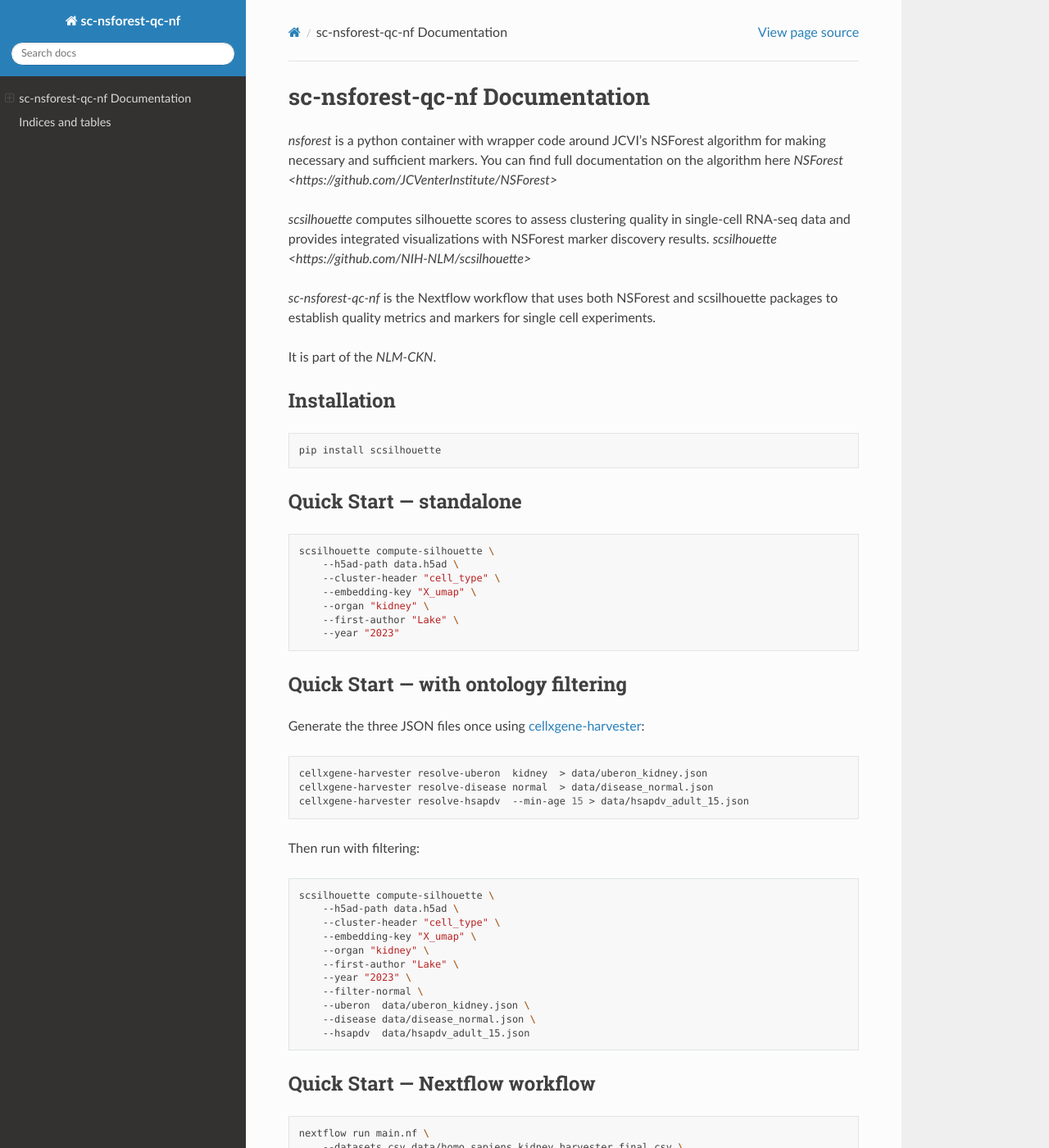
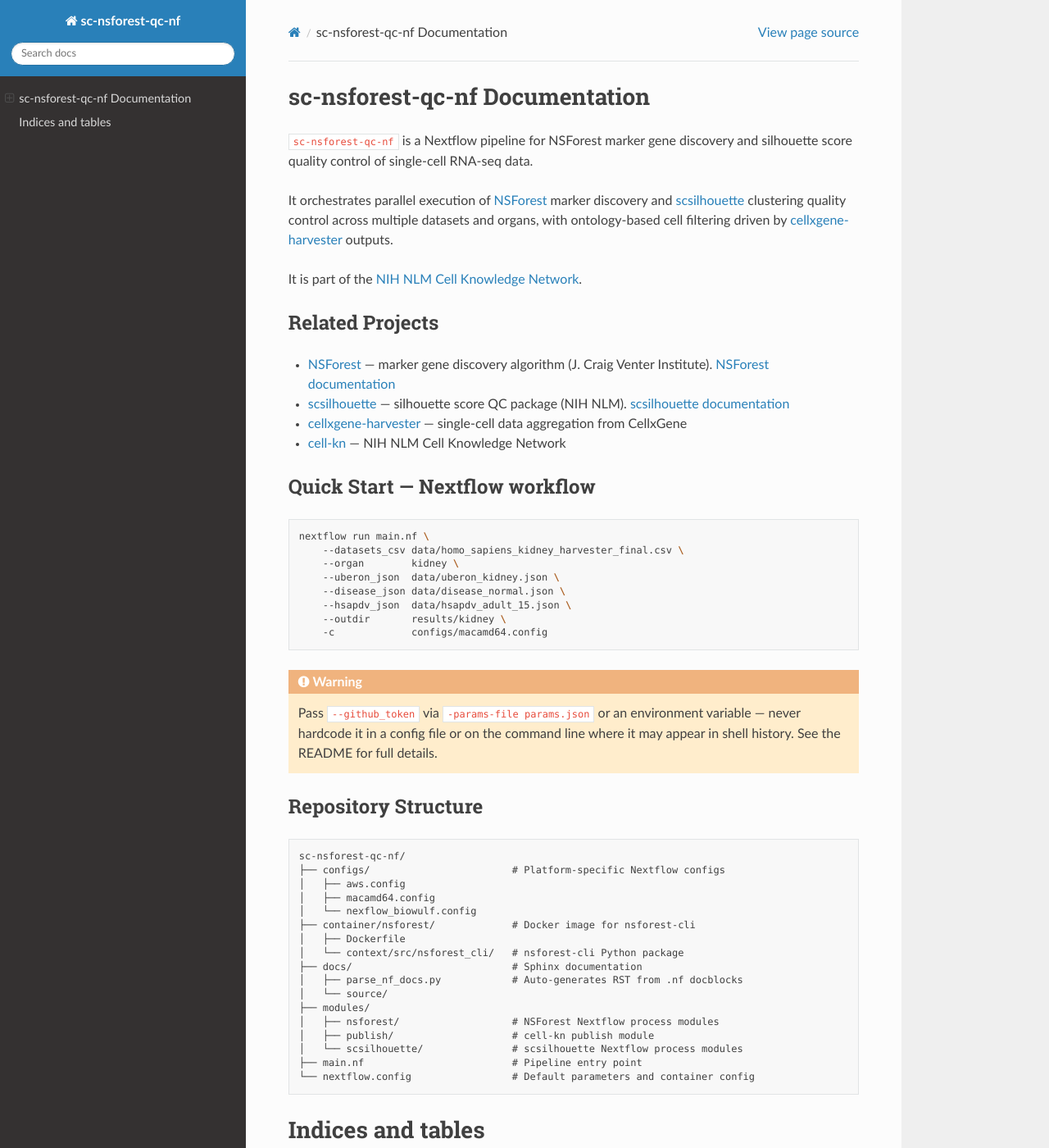
Before and after one commit to NIH-NLM/sc-nsforest-qc-nf, a Sphinx documentation site: the page built from docs/source/index.rst, in a window 1280 px wide and 1400 px high. Shown: the whole window at 82% size. Built offline with Sphinx 7.4.7 and the Read the Docs theme 3.1.0, drawn with Linux system fonts in a browser that asks for light colours; pages that are not in the unit, such as notebooks, are missing from menus; some of the changed text lies outside the part shown.

```diff
--- a/docs/source/index.rst
+++ b/docs/source/index.rst
@@ -1,27 +1,25 @@
 sc-nsforest-qc-nf Documentation
-==========================
+================================
 
-`nsforest` is a python container with wrapper code around JCVI's NSForest
-algorithm for making necessary and sufficient markers.  You can find full
-documentation on the algorithm here `NSForest <https://github.com/JCVenterInstitute/NSForest>`
+``sc-nsforest-qc-nf`` is a Nextflow pipeline for NSForest marker gene
+discovery and silhouette score quality control of single-cell RNA-seq data.
 
+It orchestrates parallel execution of
+`NSForest <https://github.com/JCVenterInstitute/NSForest>`_
+marker discovery and
+`scsilhouette <https://github.com/NIH-NLM/scsilhouette>`_
+clustering quality control across multiple datasets and organs, with
+ontology-based cell filtering driven by
+`cellxgene-harvester <https://github.com/NIH-NLM/cellxgene-harvester>`_
+outputs.
 
-`scsilhouette` computes silhouette scores to assess clustering quality in
-single-cell RNA-seq data and provides integrated visualizations with NSForest
-marker discovery results.  `scsilhouette <https://github.com/NIH-NLM/scsilhouette>`
-
-`sc-nsforest-qc-nf` is the Nextflow workflow that uses both NSForest and
-scsilhouette packages to establish quality metrics and markers for single cell
-experiments.
-
-It is part of the `NLM-CKN`.
-
+It is part of the `NIH NLM Cell Knowledge Network <https://github.com/NIH-NLM/cell-kn>`_.
 
 .. toctree::
    :maxdepth: 2
-   :caption: Python API
+   :caption: Overview
 
-   modules
+   README
 
 .. toctree::
    :maxdepth: 2
@@ -30,58 +28,24 @@
    nextflow/index
 
 .. toctree::
+   :maxdepth: 2
+   :caption: Python API (nsforest-cli)
+
+   modules
+
+.. toctree::
    :maxdepth: 1
    :caption: More
 
    changelog
 
-Installation
-------------
+Related Projects
+----------------
 
-.. code-block:: bash
-
-   pip install scsilhouette
-
-Quick Start — standalone
-------------------------
-
-.. code-block:: bash
-
-   scsilhouette compute-silhouette \
-       --h5ad-path data.h5ad \
-       --cluster-header "cell_type" \
-       --embedding-key "X_umap" \
-       --organ "kidney" \
-       --first-author "Lake" \
-       --year "2023"
-
-Quick Start — with ontology filtering
---------------------------------------
-
-Generate the three JSON files once using
-`cellxgene-harvester <https://github.com/NIH-NLM/cellxgene-harvester>`_:
-
-.. code-block:: bash
-
-   cellxgene-harvester resolve-uberon  kidney  > data/uberon_kidney.json
-   cellxgene-harvester resolve-disease normal  > data/disease_normal.json
-   cellxgene-harvester resolve-hsapdv  --min-age 15 > data/hsapdv_adult_15.json
-
-Then run with filtering:
-
-.. code-block:: bash
-
-   scsilhouette compute-silhouette \
-       --h5ad-path data.h5ad \
-       --cluster-header "cell_type" \
-       --embedding-key "X_umap" \
-       --organ "kidney" \
-       --first-author "Lake" \
-       --year "2023" \
-       --filter-normal \
-       --uberon  data/uberon_kidney.json \
-       --disease data/disease_normal.json \
-       --hsapdv  data/hsapdv_adult_15.json
+- `NSForest <https://github.com/JCVenterInstitute/NSForest>`_ — marker gene discovery algorithm (J. Craig Venter Institute). `NSForest documentation <https://nsforest.readthedocs.io>`_
+- `scsilhouette <https://github.com/NIH-NLM/scsilhouette>`_ — silhouette score QC package (NIH NLM). `scsilhouette documentation <https://nih-nlm.github.io/scsilhouette>`_
+- `cellxgene-harvester <https://github.com/NIH-NLM/cellxgene-harvester>`_ — single-cell data aggregation from CellxGene
+- `cell-kn <https://github.com/NIH-NLM/cell-kn>`_ — NIH NLM Cell Knowledge Network
 
 Quick Start — Nextflow workflow
 --------------------------------
@@ -94,7 +58,7 @@
        --uberon_json  data/uberon_kidney.json \
        --disease_json data/disease_normal.json \
        --hsapdv_json  data/hsapdv_adult_15.json \
-       --github_token "$(cat ~/.github_token)" \
+       --outdir       results/kidney \
        -c             configs/macamd64.config
 
 .. warning::
@@ -103,6 +67,29 @@
    variable — never hardcode it in a config file or on the command line where
    it may appear in shell history.  See the README for full details.
 
+Repository Structure
+--------------------
+
+.. code-block:: text
+
+   sc-nsforest-qc-nf/
+   ├── configs/                        # Platform-specific Nextflow configs
+   │   ├── aws.config
+   │   ├── macamd64.config
+   │   └── nexflow_biowulf.config
+   ├── container/nsforest/             # Docker image for nsforest-cli
+   │   ├── Dockerfile
+   │   └── context/src/nsforest_cli/   # nsforest-cli Python package
+   ├── docs/                           # Sphinx documentation
+   │   ├── parse_nf_docs.py            # Auto-generates RST from .nf docblocks
+   │   └── source/
+   ├── modules/
+   │   ├── nsforest/                   # NSForest Nextflow process modules
+   │   ├── publish/                    # cell-kn publish module
+   │   └── scsilhouette/               # scsilhouette Nextflow process modules
+   ├── main.nf                         # Pipeline entry point
+   └── nextflow.config                 # Default parameters and container config
+
 Indices and tables
 ==================
 
```
Also changed, not shown: docs/parse_nf_docs.py (+45 -62 lines), 13 other files.
